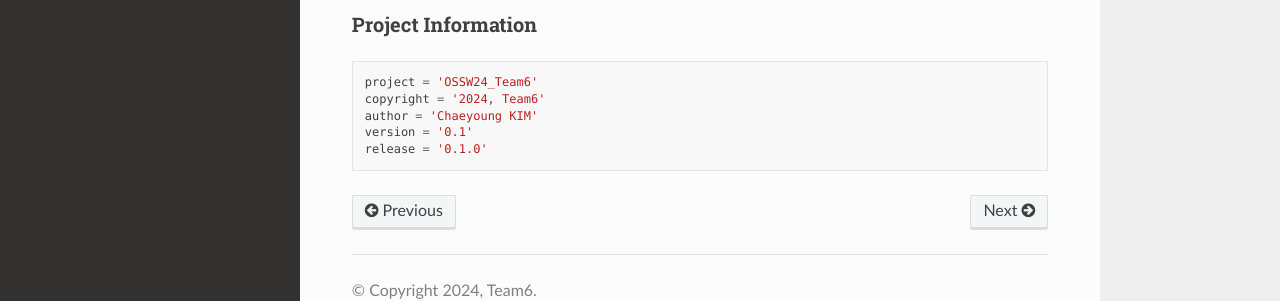
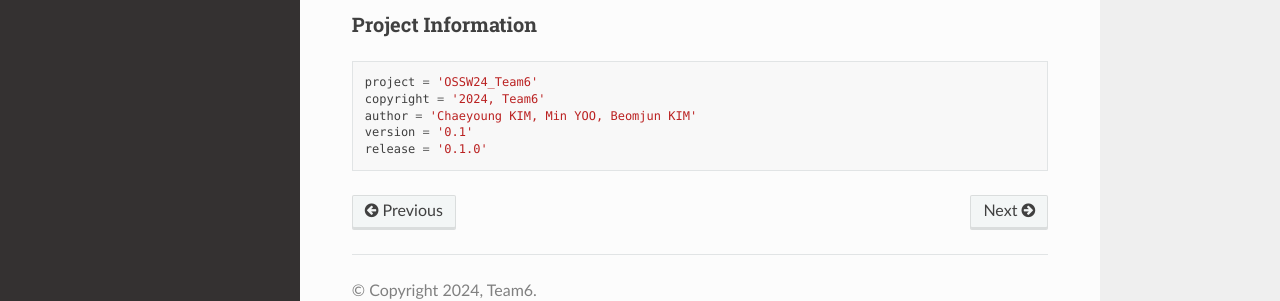
Before and after one commit to yoooousir/OSSW24_Team6, a Sphinx documentation site: the page built from docs/source/configuration.rst, in a window 1280 px wide and 1103 px high. Shown: the part 743-1044 px from the top of the window. Built offline with Sphinx 7.4.7 and the Read the Docs theme 3.1.0, drawn with Linux system fonts in a browser that asks for light colours.

Commit message:
Update configuration.rst

```diff
--- a/docs/source/configuration.rst
+++ b/docs/source/configuration.rst
@@ -37,6 +37,6 @@ Project Information
 
     project = 'OSSW24_Team6'
     copyright = '2024, Team6'
-    author = 'Chaeyoung KIM'
+    author = 'Chaeyoung KIM, Min YOO, Beomjun KIM'
     version = '0.1'
     release = '0.1.0'
```
